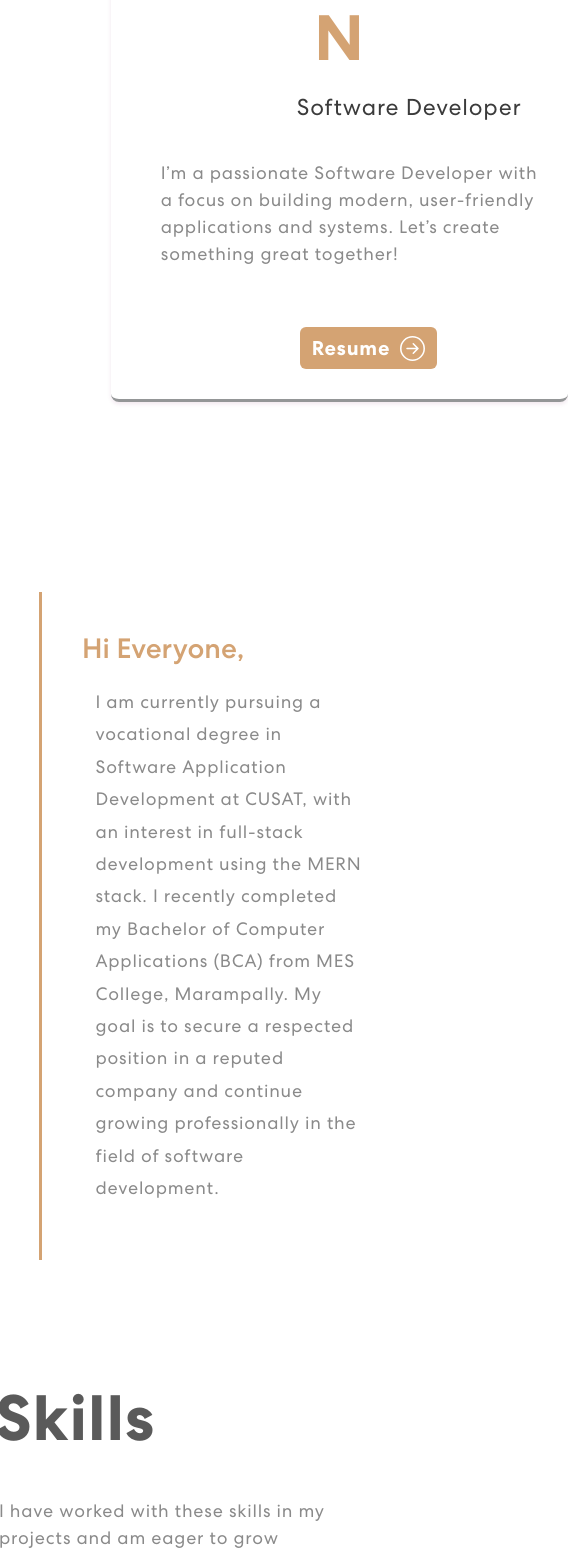
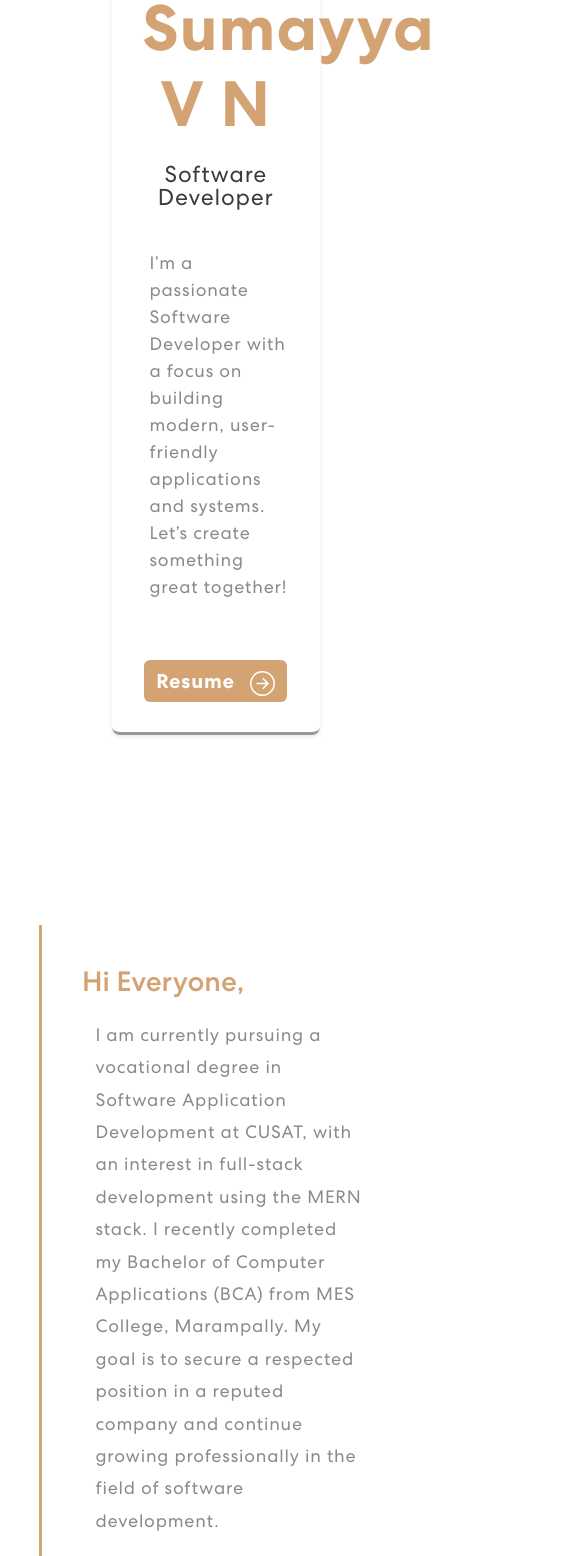
Before and after one commit to SumayyaVN9/portfolioNew, a React (Create React App) app: page / in a window 390 px wide. Shown: the part 444-2000 px from the top of the page, 568 px wide, since content can reach past the window. Built offline with nearby package versions, Linux system fonts and the light colour scheme.

Commit message:
Update App.css with responsive styles

```diff
--- a/src/App.css
+++ b/src/App.css
@@ -3,6 +3,7 @@
     body {
         font-size: 14px;
     }
+    img { width: 100%; height: auto; }
 
     nav.navbar .navbar-nav .nav-link.navbar-link {
         font-size: 14px;
@@ -10,7 +11,7 @@
     }
 
     .banner {
-        padding: 180px 20px 60px 20px; /* reduce padding for small screens */
+        padding: 180px 20px 60px 20px;
     }
 
     .banner h1 {
@@ -33,10 +34,11 @@
     .banner button {
         margin-left: auto;
         margin-right: auto;
+        display: block;
     }
 
     .about-container {
-        margin-left: 5%;
+        /* margin-left: 5%; */
         padding: 20px;
     }
 
@@ -80,6 +82,7 @@
         padding: 10px;
     }
 }
+
 
 /* Tablets */
 @media (min-width: 769px) and (max-width: 1024px) {
@@ -266,10 +269,12 @@ span.navbar-text {
 
 
 
+
 .banner {
 
   margin-top: 0;
-  padding: 260px 0 100px 0;
+  /* padding: 260px 0 100px 0; */
+  padding: 250px 100px 100px 100px;
   color: #3b3b3b ;
   background-color: #ffffff !important;
   background-position: top center;
@@ -287,7 +292,7 @@ span.navbar-text {
   box-shadow: 0 2px 4px rgba(116, 20, 87, 0.1);
   border-bottom: 3px solid #949697;
   margin-bottom: 10px;
-  margin-left: 27%;
+  /* margin-left: 27%; */
 
 }
 
@@ -314,14 +319,7 @@ span.navbar-text {
   position: relative;
 }
 
-/* .banner h1 span {
-  color: #ff6f61;
-   background: linear-gradient(90deg, #d4a373, #d4a373);
-  -webkit-background-clip: text;
-  -webkit-text-fill-color: transparent;
-  font-weight: 900;
-  position: relative;
-} */
+
  .banner h1 span {
   color: #ff6f61;
   background: linear-gradient(90deg, #d4a373, #d4a373);
@@ -358,7 +356,11 @@ span.navbar-text {
   font-weight: 100;
   letter-spacing: 0.8px;
   line-height: 1;
-  margin-left: 35%;
+  margin-left: auto;
+    margin-right: auto;
+    text-align: center;
+    display: block;
+  /* margin-left: 35%; */
   margin-bottom: 40px;
   display: block;
 }
@@ -383,7 +385,13 @@ span.navbar-text {
   align-items: center;
   background:#d4a373;
   border: #000;
-  margin-left: 40%;
+  margin-left: auto;
+    margin-right: auto;
+    text-align: center;
+    display: block;
+  margin-left: auto;
+
+  /* margin-left: 40%; */
 
 }
 .banner button:hover{
@@ -527,6 +535,45 @@ span.navbar-text {
   background-color: #cc8844;
   transform: scale(1.05);
 }
+@media (max-width: 768px) {
+
+  .skill-bx {
+    margin-left: 0;
+    text-align: center;
+    padding: 20px;
+  }
+
+  .skill-bx h2 {
+    font-size: 32px;
+    text-align: center;
+    padding-left: 0;
+  }
+
+  .skill-bx h2::after {
+    width: 50%;
+    left: 25%;
+  }
+
+  .skill-bx p {
+    font-size: 16px;
+    text-align: center;
+    padding: 10px;
+  }
+
+  .skills-row {
+    flex-direction: column;
+    align-items: center;
+    gap: 15px;
+    margin-bottom: 10%;
+  }
+
+  .skill-item {
+    width: 80%;
+    padding: 12px 0;
+    text-align: center;
+    font-size: 16px;
+  }
+}
 
 /************ Projects Css ************/
 
@@ -611,6 +658,47 @@ span.navbar-text {
 .project-item strong {
   color: #5a5a5a;
 }
+/* 📱 Mobile view */
+@media (max-width: 768px) {
+
+  .projects h2 {
+    font-size: 32px;
+    text-align: center;
+    margin-left: 0;
+    width: 100%;
+  }
+
+  .projects h2::after {
+    width: 50%;
+    left: 25%;
+    margin-left: 0;
+  }
+
+  .projects-container {
+    flex-direction: column;
+    align-items: center;
+    gap: 25px;
+    padding: 20px 10px;
+  }
+
+  .project-item {
+    min-width: 90%;
+    max-width: 90%;
+    padding: 20px;
+    box-shadow: 0 3px 6px rgba(212, 163, 115, 0.5);
+  }
+
+  .project-item h4 {
+    font-size: 20px;
+  }
+
+  .project-item p {
+    font-size: 15px;
+    text-align: center;
+    padding: 10px;
+  }
+}
+
 /*
 .arrow-btn {
   position: absolute;
```
